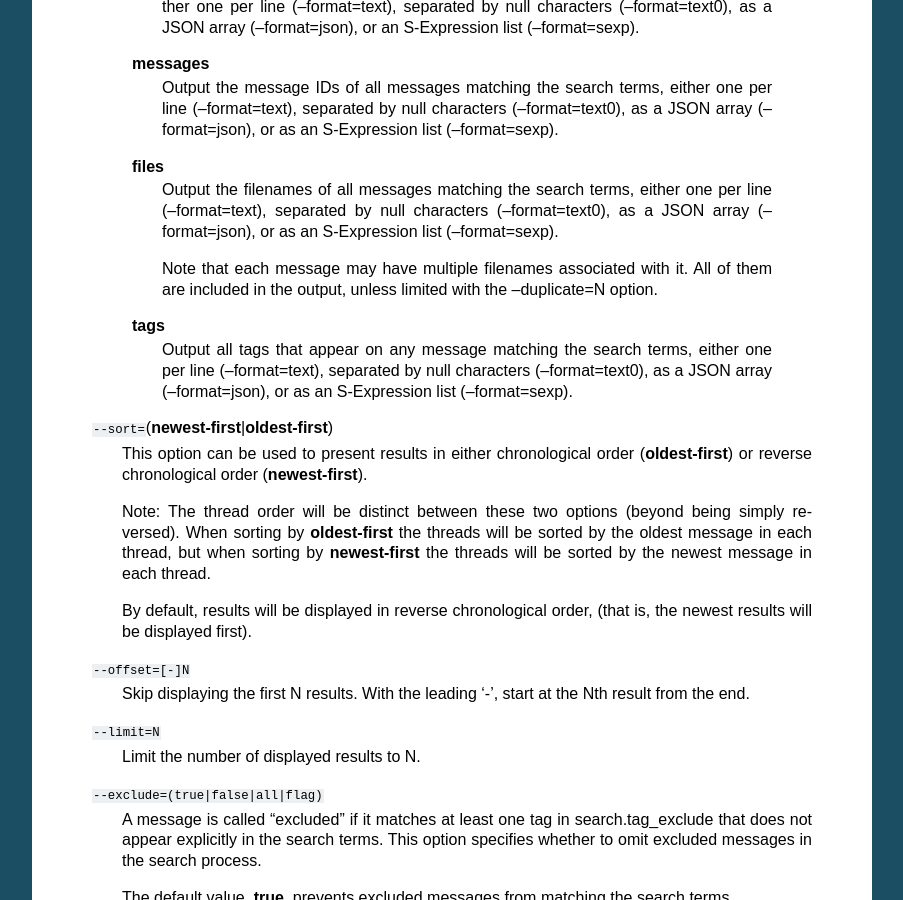
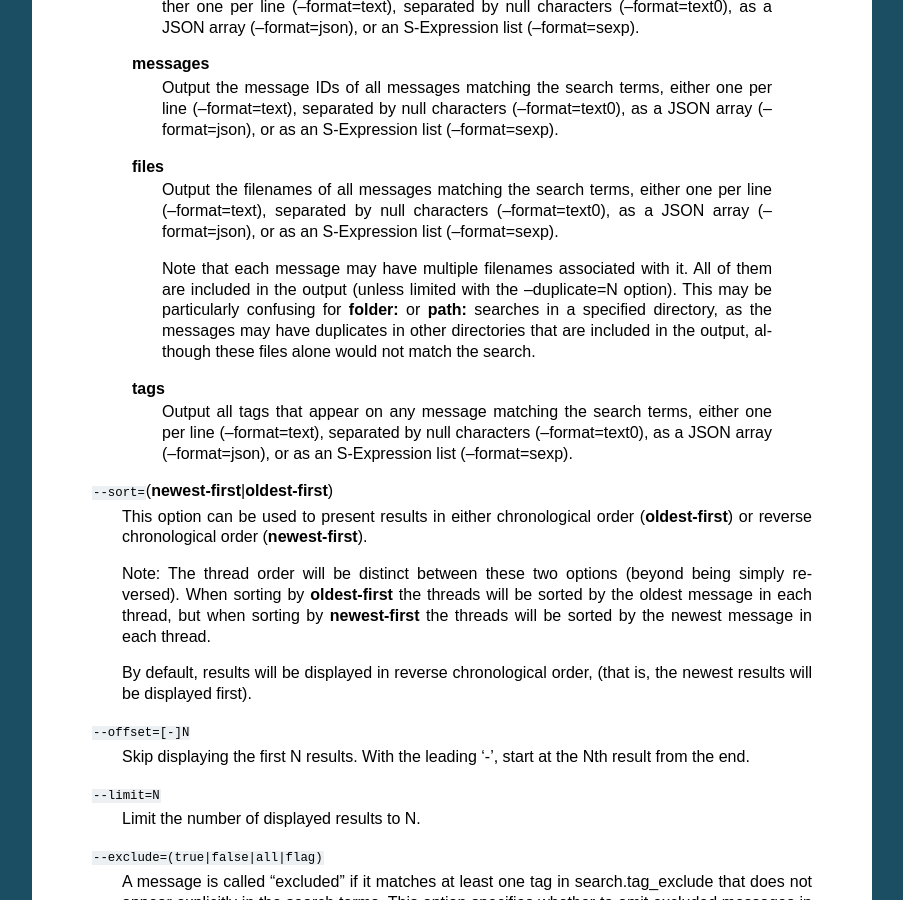
Before and after one commit to notmuch/notmuch, a Sphinx documentation site: the page built from doc/man1/notmuch-search.rst, in a window 1280 px wide and 900 px high, scrolled down 808 px. Shown: the whole window, without its empty margins (198-1101 px from the left). Built offline with Sphinx 7.4.7, drawn with Linux system fonts in a browser that asks for light colours; the version number is read from the project's files by our own code.

Commit message:
man: try to clarify the folder: and path: vs. --output=files confusion

```diff
--- a/doc/man1/notmuch-search.rst
+++ b/doc/man1/notmuch-search.rst
@@ -64,8 +64,13 @@ Supported options for **search** include
             (--format=json), or as an S-Expression list (--format=sexp).
 
             Note that each message may have multiple filenames
-            associated with it. All of them are included in the output,
-            unless limited with the --duplicate=N option.
+            associated with it. All of them are included in the output
+            (unless limited with the --duplicate=N option). This may
+            be particularly confusing for **folder:** or **path:**
+            searches in a specified directory, as the messages may
+            have duplicates in other directories that are included in
+            the output, although these files alone would not match the
+            search.
 
         **tags**
             Output all tags that appear on any message matching the
```
